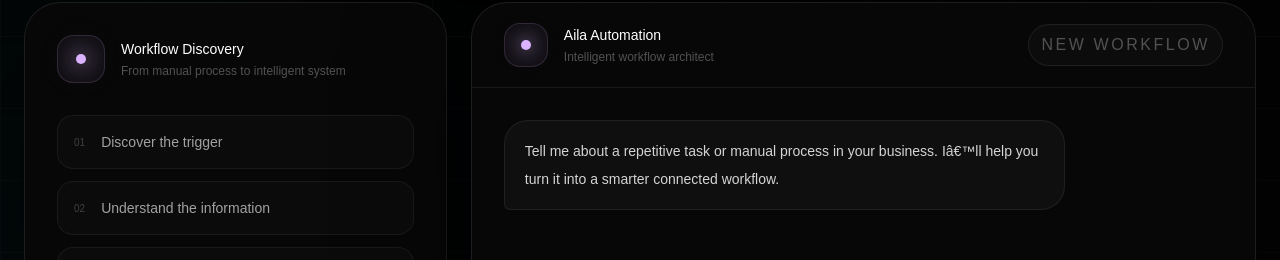
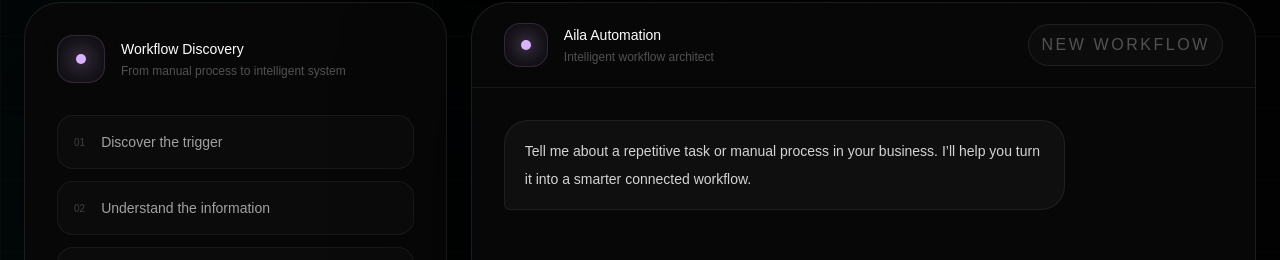
Before and after one commit to AilaLuxe20/Aila-Ecosystem, a Next.js app: page /products/automation in a window 1280 px wide. Shown: the part 900-1160 px from the top of the page. Built offline with nearby package versions, Linux system fonts and the light colour scheme.

Commit message:
Fix UTF-8 characters

```diff
--- a/src/app/components/Footer.tsx
+++ b/src/app/components/Footer.tsx
@@ -234,7 +234,7 @@ export default function Footer() {
                     aria-hidden="true"
                     className="text-neutral-700 transition group-hover:text-cyan-300"
                   >
-                    â†—
+                    ↗
                   </span>
                 </a>
               ))}
@@ -244,7 +244,7 @@ export default function Footer() {
 
         <div className="mt-20 flex flex-col gap-5 border-t border-white/[0.07] pt-8 sm:flex-row sm:items-center sm:justify-between">
           <p className="text-xs text-neutral-700">
-            Â© {new Date().getFullYear()} Aila Ecosystem.
+            © {new Date().getFullYear()} Aila Ecosystem.
             All rights reserved.
           </p>
 
--- a/src/app/products/automation/page.tsx
+++ b/src/app/products/automation/page.tsx
@@ -63,7 +63,7 @@ export default function AilaAutomationPage() {
     {
       role: "assistant",
       content:
-        "Tell me about a repetitive task or manual process in your business. Iâ€™ll help you turn it into a smarter connected workflow.",
+        "Tell me about a repetitive task or manual process in your business. I’ll help you turn it into a smarter connected workflow.",
     },
   ]);
 
```
